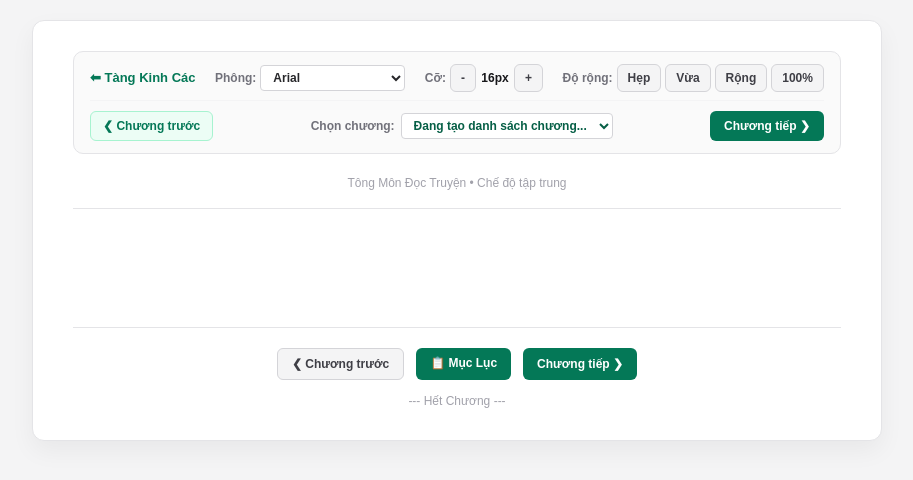
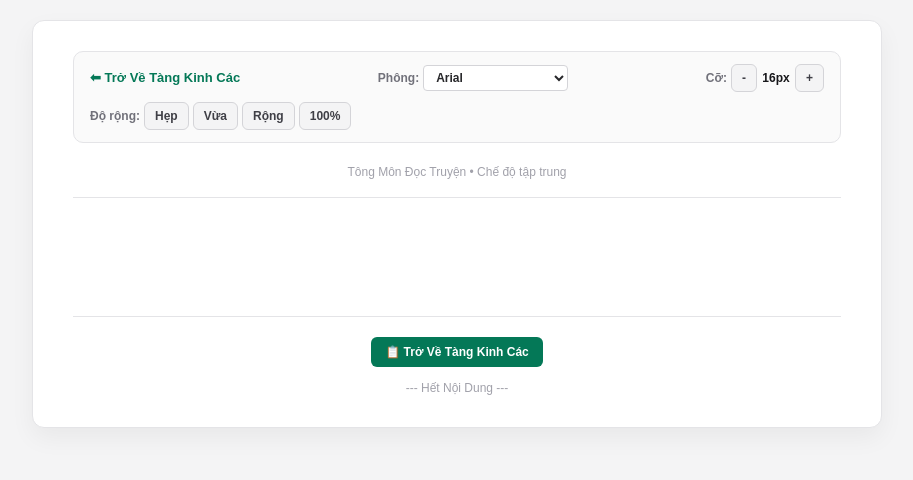
Before and after one commit to Thanh-art123/tts-appp, a Flask app: template templates/doc_truyen.html in a window 1280 px wide. Shown: the top 480 px of the page, without its empty margins (183-1096 px from the left). Run offline with Flask 3, Linux system fonts and the light colour scheme; the template is opened without the code that fills it, so the values that code supplies are empty; some libraries are stand-ins or nearby versions.

Commit message:
Update doc_truyen.html

```diff
--- a/templates/doc_truyen.html
+++ b/templates/doc_truyen.html
@@ -64,6 +64,8 @@
             font-weight: bold;
             cursor: pointer;
             transition: background 0.2s;
+            text-decoration: none;
+            display: inline-block;
         }
 
         .action-btn:hover {
@@ -80,9 +82,9 @@
             <!-- THANH CÔNG CỤ ĐA NĂNG ĐẶT NGAY TRÊN ĐẦU CHƯƠNG -->
             <div style="background: #fafafa; border: 1px solid #e4e4e7; border-radius: 10px; padding: 12px 16px; margin-bottom: 20px;">
                 <!-- Dòng 1: Điều hướng & Cài đặt hiển thị -->
-                <div style="display: flex; flex-wrap: wrap; justify-content: space-between; align-items: center; gap: 10px; border-bottom: 1px solid #f4f4f5; pb-2; margin-bottom: 10px; padding-bottom: 8px;">
+                <div style="display: flex; flex-wrap: wrap; justify-content: space-between; align-items: center; gap: 10px;">
                     <a href="/tang-kinh-cac" style="font-weight: bold; color: #047857; text-decoration: none; font-size: 13px;">
-                        ⬅ Tàng Kinh Các
+                        ⬅ Trở Về Tàng Kinh Các
                     </a>
 
                     <!-- Phông chữ -->
@@ -112,36 +114,17 @@
                         <button onclick="changeContainerWidth('100%')" class="tool-btn">100%</button>
                     </div>
                 </div>
-
-                <!-- Dòng 2: Nút Chuyển Chương & Chọn Chương Nhanh -->
-                <div style="display: flex; flex-wrap: wrap; justify-content: space-between; align-items: center; gap: 10px;">
-                    <button onclick="prevChapter()" class="tool-btn" style="background: #ecfdf5; color: #047857; border-color: #a7f3d0; padding: 5px 12px;">
-                        ❮ Chương trước
-                    </button>
-
-                    <!-- Chọn chương trực tiếp -->
-                    <div style="display: flex; align-items: center; gap: 6px;">
-                        <span style="font-size: 12px; color: #71717a; font-weight: bold;">Chọn chương:</span>
-                        <select id="chapter-select" onchange="jumpToChapter(this.value)" class="bg-white border border-zinc-300 rounded px-2 py-1 text-xs font-bold text-emerald-800 outline-none max-w-[220px]">
-                            <option value="0">Đang tạo danh sách chương...</option>
-                        </select>
-                    </div>
-
-                    <button onclick="nextChapter()" class="action-btn">
-                        Chương tiếp ❯
-                    </button>
-                </div>
             </div>
 
-            <!-- TIÊU ĐỀ CHƯƠNG -->
+            <!-- TIÊU ĐỀ BỘ TRUYỆN -->
             <div style="text-align: center; border-bottom: 1px solid #e4e4e7; padding-bottom: 16px; margin-bottom: 24px;">
-                <h1 id="chapter-title-display" style="font-size: 20px; font-weight: bold; color: #065f46; margin: 0 0 6px 0;">
+                <h1 style="font-size: 20px; font-weight: bold; color: #065f46; margin: 0 0 6px 0;">
                     {{ chapter_title }}
                 </h1>
                 <p style="font-size: 12px; color: #a1a1aa; margin: 0;">Tông Môn Đọc Truyện • Chế độ tập trung</p>
             </div>
 
-            <!-- NỘI DUNG VĂN BẢN CHƯƠNG -->
+            <!-- NỘI DUNG VĂN BẢN HIỂN THỊ ĐẦY ĐỦ 100% -->
             <div id="story-content-body" class="story-content-text">
                 {{ chapter_content | safe }}
             </div>
@@ -149,11 +132,9 @@
             <!-- CHÂN TRANG ĐIỀU HƯỚNG CUỐI CHƯƠNG -->
             <div style="border-top: 1px solid #e4e4e7; margin-top: 35px; padding-top: 20px; text-align: center;">
                 <div style="display: flex; justify-content: center; gap: 12px; margin-bottom: 12px;">
-                    <button onclick="prevChapter()" class="tool-btn" style="padding: 6px 14px;">❮ Chương trước</button>
-                    <a href="/tang-kinh-cac" class="action-btn" style="text-decoration: none;">📋 Mục Lục</a>
-                    <button onclick="nextChapter()" class="action-btn">Chương tiếp ❯</button>
+                    <a href="/tang-kinh-cac" class="action-btn">📋 Trở Về Tàng Kinh Các</a>
                 </div>
-                <p style="font-size: 12px; color: #a1a1aa; margin: 0;">--- Hết Chương ---</p>
+                <p style="font-size: 12px; color: #a1a1aa; margin: 0;">--- Hết Nội Dung ---</p>
             </div>
 
         </div>
@@ -161,8 +142,6 @@
 
     <script>
         let currentFontSize = 16;
-        let parsedChapters = [];
-        let currentChapterIdx = 0;
 
         function changeFontSize(delta) {
             currentFontSize += delta;
@@ -181,71 +160,8 @@
             document.getElementById('main-reader-box').style.maxWidth = widthStr;
         }
 
-        // Tự động phân tách danh sách chương từ tệp truyện
-        function initChapterParser() {
-            const rawText = document.getElementById('story-content-body').innerText;
-
-            // Cắt nội dung theo từ khóa "Chương "
-            const regex = /(?=Chương\s+\d+[:\s])/gi;
-            const parts = rawText.split(regex);
-
-            if (parts.length > 1) {
-                parsedChapters = parts.filter(p => p.trim().length > 0);
-
-                const selectEl = document.getElementById('chapter-select');
-                selectEl.innerHTML = '';
-
-                parsedChapters.forEach((chap, idx) => {
-                    const firstLine = chap.trim().split('\n')[0] || `Chương ${idx + 1}`;
-                    const opt = document.createElement('option');
-                    opt.value = idx;
-                    opt.innerText = firstLine.length > 35 ? firstLine.substring(0, 35) + '...' : firstLine;
-                    selectEl.appendChild(opt);
-                });
-
-                // Mở ngay chương 1
-                renderChapter(0);
-            }
-        }
-
-        function renderChapter(index) {
-            if (index < 0 || index >= parsedChapters.length) return;
-            currentChapterIdx = index;
-
-            const fullChapterText = parsedChapters[index].trim();
-            const lines = fullChapterText.split('\n');
-            const title = lines[0] || `Chương ${index + 1}`;
-            const content = lines.slice(1).join('\n');
-
-            document.getElementById('chapter-title-display').innerText = title;
-            document.getElementById('story-content-body').innerText = content.trim() || fullChapterText;
-            document.getElementById('chapter-select').value = index;
-
-            // Tự động cuộn lên đầu bài
-            window.scrollTo({ top: 0, behavior: 'smooth' });
-        }
-
-        function prevChapter() {
-            if (currentChapterIdx > 0) {
-                renderChapter(currentChapterIdx - 1);
-            } else {
-                alert("Đạo hữu đang ở chương đầu tiên!");
-            }
-        }
-
-        function nextChapter() {
-            if (currentChapterIdx < parsedChapters.length - 1) {
-                renderChapter(currentChapterIdx + 1);
-            } else {
-                alert("Đã đến chương cuối cùng!");
-            }
-        }
-
-        function jumpToChapter(idx) {
-            renderChapter(parseInt(idx));
-        }
-
-        document.addEventListener('DOMContentLoaded', initChapterParser);
+        // Đảm bảo cuộn lên đầu trang khi vừa nạp xong
+        window.scrollTo(0, 0);
     </script>
 </body>
 </html>
```
